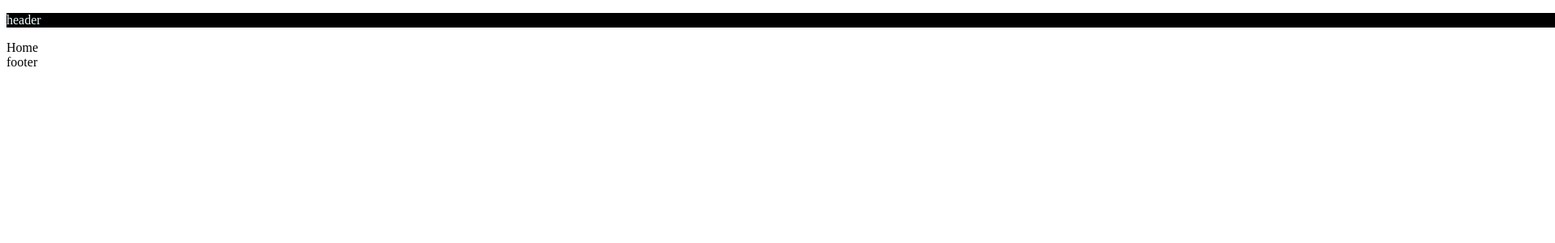
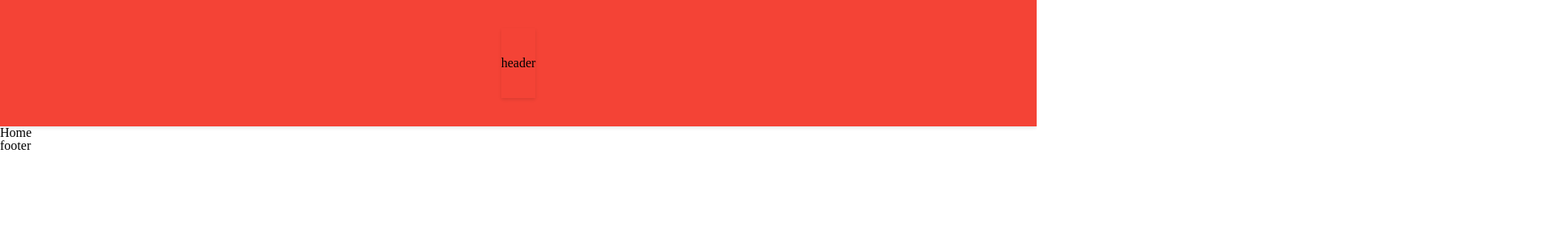
Before and after one commit to Overlord228-png/pokemon, a React (Create React App) app: page / in a window 1280 px wide. Shown: the top 300 px of the page at 81% size, 1920 px wide, since content can reach past the window. Built offline with nearby package versions, Linux system fonts and the light colour scheme.

Commit message:
add new scss style

```diff
--- a/src/scss/_header.scss
+++ b/src/scss/_header.scss
@@ -1,9 +1,46 @@
+@import "_nullstyle.scss";
 
 .header {
-    width: 1920px;
-    margin: 0 auto;
-    background-color: black;
-    .text{
-        color: azure;
+    display: flex;
+    flex-direction: column;
+    align-items: center;
+    justify-content: center;
+    gap: 50px;
+    background-color: #f44336;
+    padding: 35px 0;
+    box-shadow: 0 2px 4px rgba(0, 0, 0, 0.1);
+    .header__logo {
+        width: 175px;
+        height: 50px;
+        .header__logo-container {
+            display: flex;
+            justify-content: center;
+            align-items: center;
+        }
+        .header__logo-img {
+            width: 100%;
+            height: 100%;
+        }
+    }
+    .header__menu {
+        list-style: none;
+        padding: 0;
+        margin: 0;
+        display: flex;
+        justify-content: space-between;
+        .list__item {
+            margin-right: 20px;
+            &.list__item-page {
+                color: #fff;
+                text-decoration: none;
+                font-weight: bold;
+                &:hover {
+                    color: #ffa500;
+                }
+                &.active {
+                    color: #ffa500;
+                }
+            }
+        }
     }
 }
--- /dev/null
+++ b/src/scss/_main.page.scss
@@ -0,0 +1,29 @@
+@import "_nullstyle.scss";
+
+.container {
+    display: flex;
+    align-items: center;
+    justify-content: center;
+    background-image: url('/img/pokemon.jpg');
+    background-size: cover;
+    background-position: center;
+    background-repeat: no-repeat;
+    height: 100vh;
+    color: #ffffff;
+    text-align: center;
+    padding: 50px;
+}
+
+.content {
+    max-width: 700px;
+    text-align: center;
+    margin-bottom: auto;
+}
+
+.paragraph {
+    margin-bottom: 20px;
+}
+
+p {
+    font-size: 1.2em;
+}
--- a/src/scss/_nullstyle.scss
+++ b/src/scss/_nullstyle.scss
@@ -0,0 +1,61 @@
+// Reset styles
+html, body, div, span, applet, object, iframe,
+h1, h2, h3, h4, h5, h6, p, blockquote, pre,
+a, abbr, acronym, address, big, cite, code,
+del, dfn, em, img, ins, kbd, q, s, samp,
+small, strike, strong, sub, sup, tt, var,
+b, u, i, center,
+dl, dt, dd, ol, ul, li,
+fieldset, form, label, legend,
+table, caption, tbody, tfoot, thead, tr, th, td,
+article, aside, canvas, details, embed,
+figure, figcaption, footer, header, hgroup,
+menu, nav, output, ruby, section, summary,
+time, mark, audio, video {
+  margin: 0;
+  padding: 0;
+  border: 0;
+  font: inherit;
+  vertical-align: baseline;
+}
+
+/* Remove default link styles */
+a {
+  color: inherit;
+  text-decoration: none;
+}
+
+/* Correct the font size and margin on 'h1' elements within 'section' and 'article' contexts in HTML5. */
+h1 {
+  font-size: 2em;
+  margin: 0.67em 0;
+}
+
+/* Reset some styles for list elements */
+ul, ol {
+  list-style: none;
+}
+
+/* Set a baseline for the page */
+body {
+  line-height: 1;
+}
+
+/* Remove spacing around tables */
+table {
+  border-collapse: collapse;
+  border-spacing: 0;
+}
+
+/* Correct block-level display not defined for any HTML5 element in IE 8/9. */
+article, aside, details, figcaption, figure,
+footer, header, hgroup, menu, nav, section {
+  display: block;
+}
+
+/* Reset the default display behavior of the 'time' element in HTML5. */
+time {
+  display: inline-block;
+}
+
+/* Additional resets... */
```
